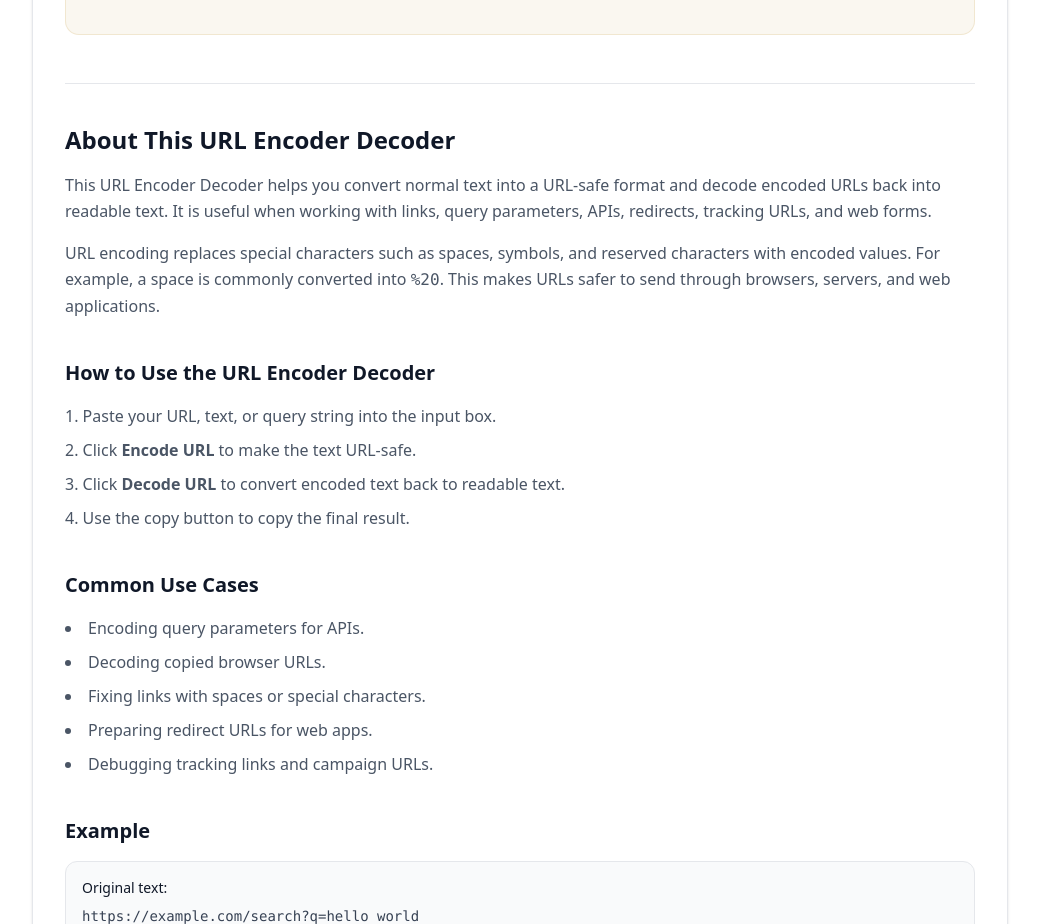
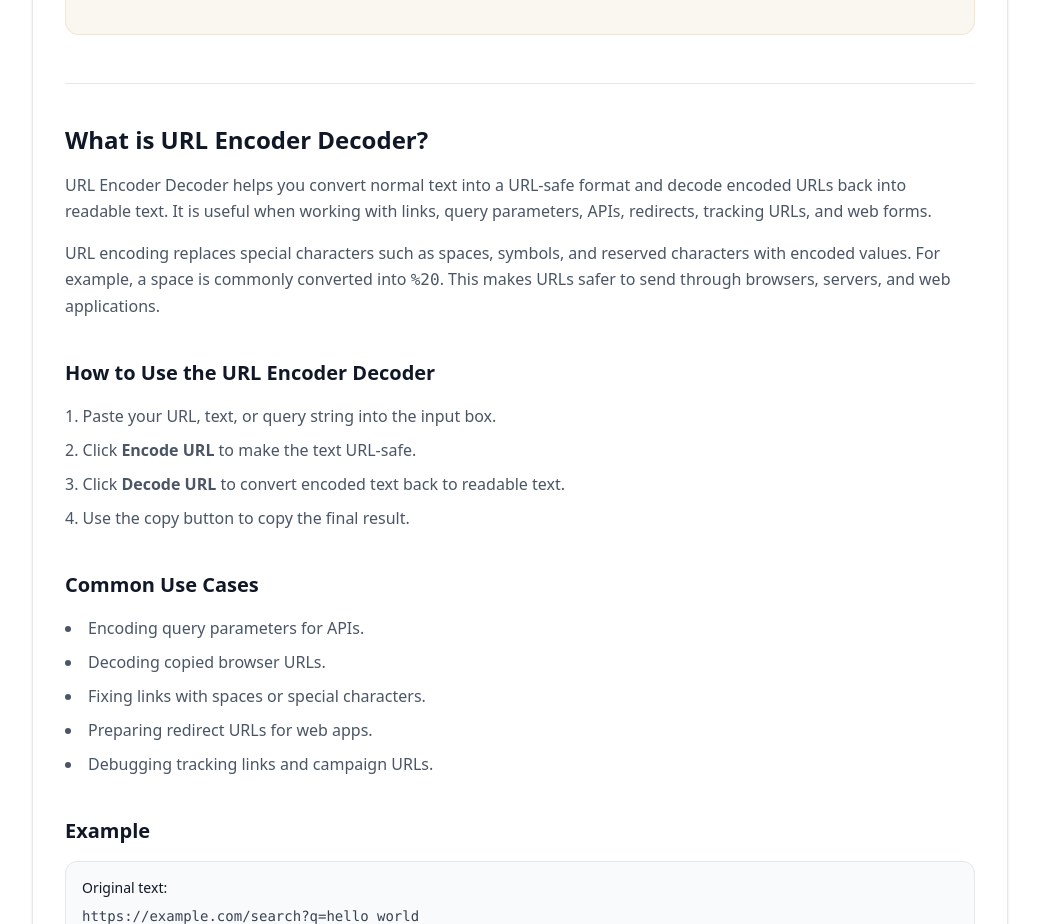
Before and after one commit to vaarunsonawwane-ops/yoryantra-new, a Next.js app: page /tools/url-encoder in a window 1280 px wide. Shown: the part 980-1904 px from the top of the page, without its empty margins (120-1159 px from the left). Built offline with nearby package versions, Linux system fonts and the light colour scheme.

Commit message:
URL Encoder Decoder Update ToolClient.tsx

```diff
--- a/app/tools/url-encoder/ToolClient.tsx
+++ b/app/tools/url-encoder/ToolClient.tsx
@@ -102,11 +102,11 @@ export default function ToolClient() {
       <section className="mt-12 border-t border-gray-200 pt-10 space-y-10">
         <div>
           <h2 className="text-2xl font-semibold text-gray-900">
-            About This URL Encoder Decoder
+            What is URL Encoder Decoder?
           </h2>
 
           <p className="mt-4 text-gray-600 leading-relaxed">
-            This URL Encoder Decoder helps you convert normal text into a
+            URL Encoder Decoder helps you convert normal text into a
             URL-safe format and decode encoded URLs back into readable text.
             It is useful when working with links, query parameters, APIs,
             redirects, tracking URLs, and web forms.
```
